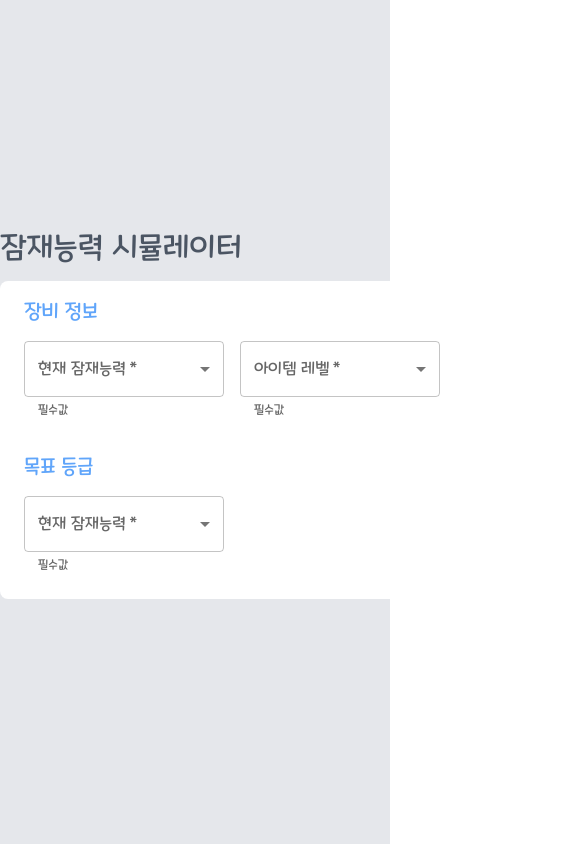
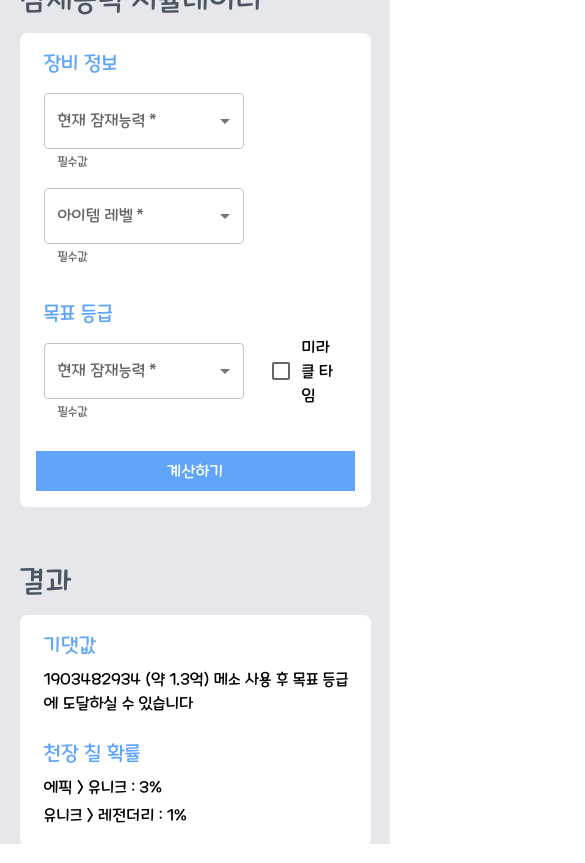
Before and after one commit to DoggySummer/mapleCube, a Next.js app: page / in a window 390 px wide. Shown: the whole page, 585 px wide, since content can reach past the window. Built offline with nearby package versions, Linux system fonts and the light colour scheme.

Commit message:
util 함수 추가

```diff
--- /dev/null
+++ b/app/components/result/result.tsx
@@ -0,0 +1,18 @@
+import React from 'react'
+
+const Result = () => {
+  return (
+    <div className="mt-10">
+      <div className="mx-auto mb-4 w-[90vw] text-left text-3xl text-gray-600 sm:w-[600px]">결과</div>
+      <div className=" mx-auto mb-4 w-[90vw] rounded-lg bg-white px-4 py-4 pl-6 sm:w-[600px]">
+        <div className="pb-2 text-xl text-blue-400">기댓값</div>
+        <div className="">1903482934 (약 1.3억) 메소 사용 후 목표 등급에 도달하실 수 있습니다</div>
+        <div className="mt-6 pb-2 text-xl text-blue-400">천장 칠 확률</div>
+        <div className="pb-1">에픽 {'>'} 유니크 : 3% </div>
+        <div className="pb-1">유니크 {'>'} 레전더리 : 1% </div>
+      </div>
+    </div>
+  )
+}
+
+export default Result
--- a/app/page.tsx
+++ b/app/page.tsx
@@ -1,20 +1,27 @@
+import { Button, Checkbox, FormControlLabel } from '@mui/material'
 import EquipDetail from './components/meso/equipDetail'
 import PotenSelect from './components/meso/potenSelect'
 import { equipSelect, potenSelect } from './constant'
+import Result from './components/result/result'
 
 export default function Home() {
   return (
     <main className="flex h-screen w-full flex-col justify-center bg-gray-200">
-      <div className="mx-auto mb-4 w-[600px] text-left text-3xl text-gray-600">잠재능력 시뮬레이터</div>
-      <div className="mx-auto mb-4 w-[600px] rounded-lg bg-white px-4 py-4">
+      <div className="mx-auto mb-4 w-[90vw] text-left text-3xl text-gray-600 sm:w-[600px]">잠재능력 시뮬레이터</div>
+      <div className="mx-auto mb-4 w-[90vw] rounded-lg bg-white px-4 py-4 sm:w-[600px]">
         <div className="ml-2 pb-2 text-xl text-blue-400">장비 정보</div>
-        <div className="flex">
+        <div className="flex flex-col sm:flex-row">
           <PotenSelect title="현재 잠재능력" value={potenSelect} />
           <PotenSelect title="아이템 레벨" value={equipSelect} />
         </div>
         <div className="ml-2 mt-6 pb-2 text-xl text-blue-400">목표 등급</div>
-        <PotenSelect title="현재 잠재능력" value={potenSelect} />
+        <div className="flex items-center">
+          <PotenSelect title="현재 잠재능력" value={potenSelect} />
+          <FormControlLabel control={<Checkbox />} label="미라클 타임" sx={{ marginBottom: 3, marginLeft: 1 }} />
+        </div>
+        <button className="mt-5 w-[100%] bg-blue-400 py-2 text-white">계산하기</button>
       </div>
+      <Result />
     </main>
   )
 }
--- /dev/null
+++ b/app/utils/utils.ts
@@ -0,0 +1,29 @@
+export const addCommas = (number: number): string => {
+  return number.toString().replace(/\B(?=(\d{3})+(?!\d))/g, ',')
+}
+
+export const numberToKorean = (number: number): string => {
+  const numberDigit = Math.floor(Math.log10(number)) + 1
+  if (5 < numberDigit && numberDigit < 9) {
+    const numberStr: string = number.toString()
+    return numberStr.slice(0, -4) + '만 ' + numberStr.slice(-4)
+  } else if (numberDigit > 8) {
+    const numberStr: string = number.toString()
+    return numberStr.slice(0, -8) + '억 ' + numberStr.slice(2, -4) + '만 ' + numberStr.slice(-4)
+  } else {
+    return number.toString()
+  }
+}
+
+// export const numberToAbstract = (number: number): string => {
+//   const numberDigit = Math.floor(Math.log10(number)) + 1
+//   if (5 < numberDigit && numberDigit < 9) {
+//     const numberStr: string = number.toString()
+//     return numberStr.slice(0, -4) + '만 '
+//   } else if (numberDigit > 8) {
+//     const numberStr: string = number.toString()
+//     return numberStr.slice(0, -8) + '억.' + numberStr[numberDigit - 8]
+//   } else {
+//     return number.toString()
+//   }
+// }
```
